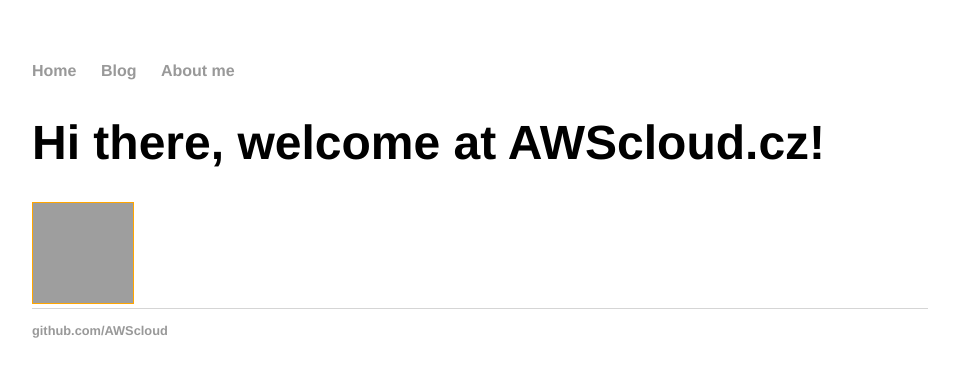
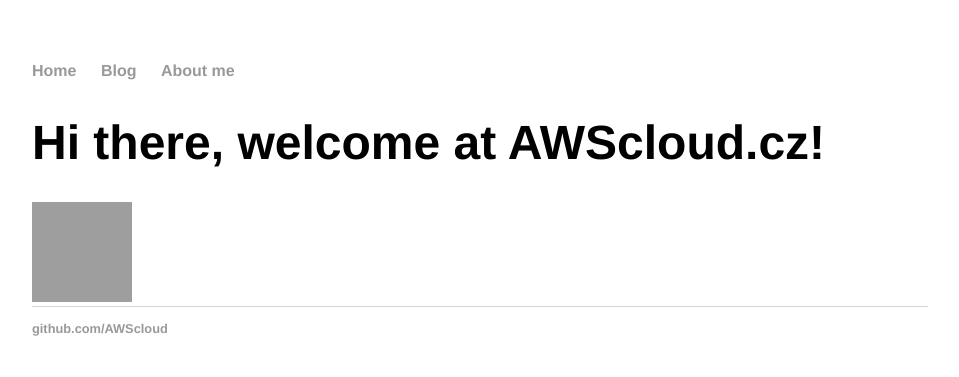
Before and after one commit to AWScloud/AWScloud.github.io, a Jekyll site: the page built from index.html, in a window 1280 px wide. Shown: the top 377 px of the page, without its empty margins (160-1119 px from the left). Built offline with Jekyll 4.4.1, drawn with Linux system fonts in a browser that asks for light colours; the list of posts is cut into pages by our own code; grey boxes are pictures that could not be loaded.

Commit message:
oprava jmena CSS selektoru

```diff
--- a/css/moje.css
+++ b/css/moje.css
@@ -2,6 +2,6 @@
     border:1px solid #FFA500;
 }
 
-.nookraj img {
+.no-okraj img {
     border: 0pt;
 }
```
